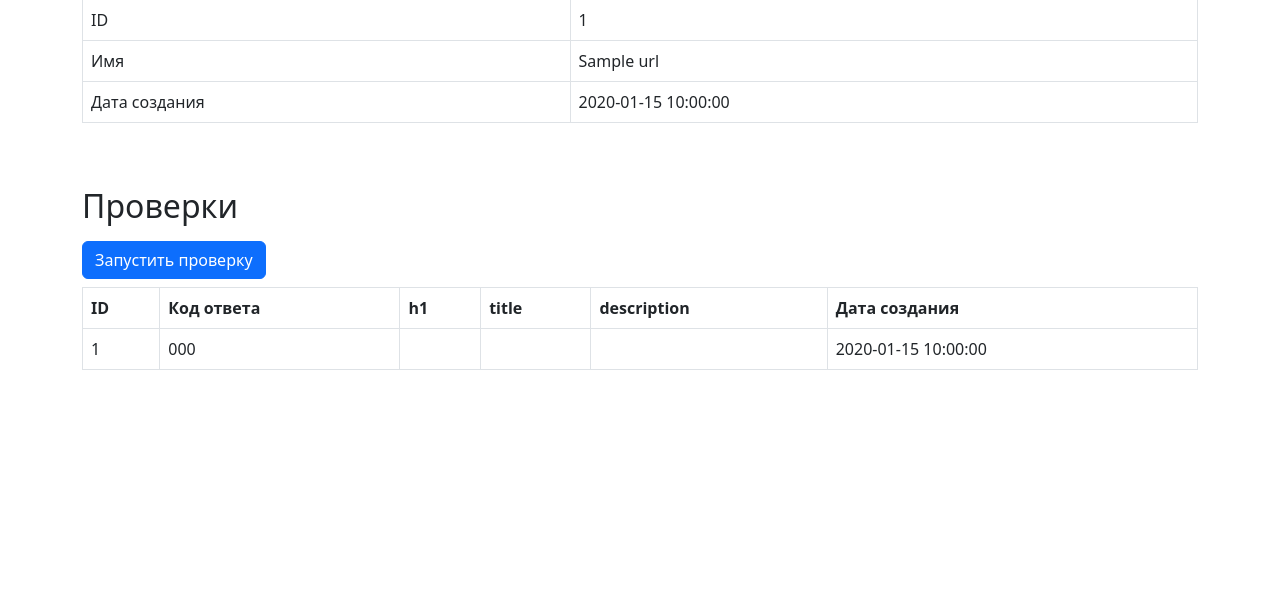
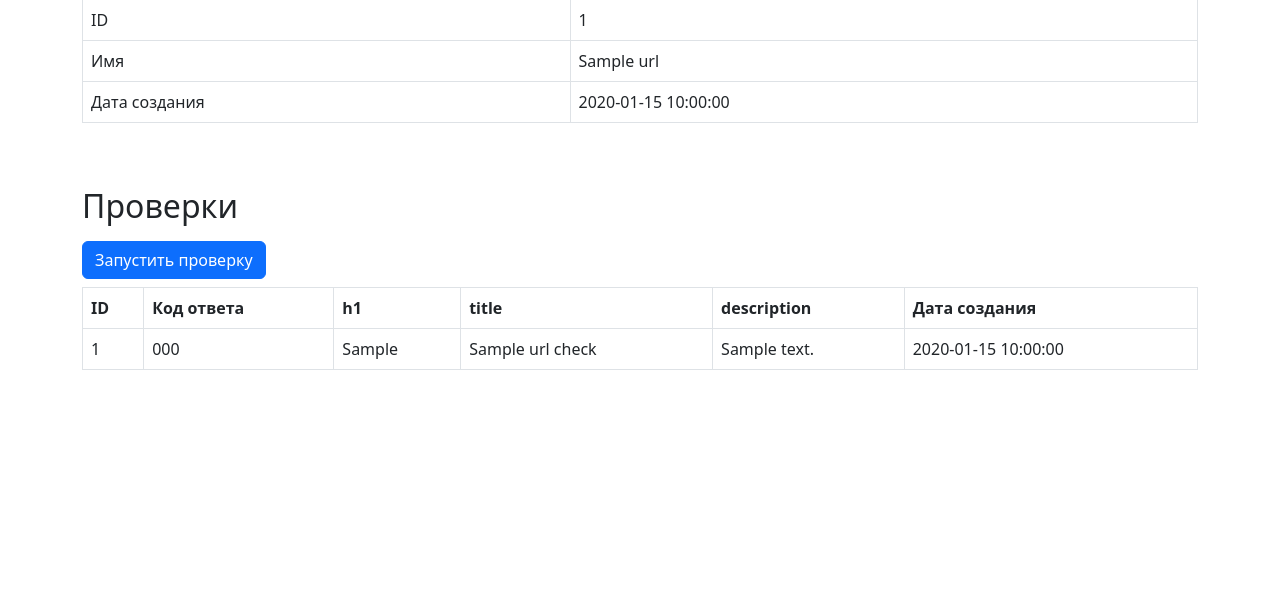
Before and after one commit to ErKir/python-project-83, a Flask app: page /urls/1 in a window 1280 px wide. Shown: the part 129-739 px from the top of the page. Run offline with Flask 3, Linux system fonts and the light colour scheme; a database or web service that is not in the repository returns one stand-in record (values such as "Sample title"); parts of the project's set-up code (start-up, migrations or seed data) failed here and were passed over; some libraries are stand-ins or nearby versions.

Commit message:
feat: add scraper for getting h1, title, description from page'

```diff
--- a/page_analyzer/app.py
+++ b/page_analyzer/app.py
@@ -18,6 +18,7 @@ from dotenv import dotenv_values
 import validators
 from urllib.parse import urlparse, urlunsplit
 from datetime import datetime
+from bs4 import BeautifulSoup
 
 
 def is_valid_url(url):
@@ -39,6 +40,12 @@ def index():
 
 config = dotenv_values("env_vars.env")
 DATABASE_URL = config['DATABASE_URL']
+
+
+def without_null(dict):
+    for key in dict.keys():
+        dict[key] = '' if dict[key] is None else dict[key]
+    return dict
 
 
 # url add
@@ -100,10 +107,6 @@ def urls_get():
         answer = data.fetchall()
         urls = [dict(row) for row in answer]
 
-        def without_null(dict):
-            for key in dict.keys():
-                dict[key] = '' if dict[key] is None else dict[key]
-            return dict
         urls_without_null = list(map(without_null, urls))
         # sort urls by 'id' in descending order
 
@@ -132,14 +135,15 @@ def get_curr_url(id):
 
     with conn.cursor(cursor_factory=psycopg2.extras.RealDictCursor) as data:
         data.execute(
-            'SELECT id, url_id, created_at, status_code '
+            'SELECT id, url_id, created_at, status_code, h1, title, description '
             'FROM url_checks WHERE url_id=%s',
             (str(id),)
         )
         answer = data.fetchall()
         url_checks = [dict(row) for row in answer]
+        urls_without_null = list(map(without_null, url_checks))
         # sort checks by 'id' in descending order
-        url_checks.sort(
+        urls_without_null.sort(
             reverse=True, key=lambda url: url.get('id')
         )
     return render_template(
@@ -148,7 +152,7 @@ def get_curr_url(id):
         id=id,
         name=name,
         created_at=created_at,
-        url_checks=url_checks,
+        url_checks=urls_without_null,
     )
 
 
@@ -179,11 +183,18 @@ def make_check(id):
         return resp
 
     date_time = datetime.now().strftime("%Y-%m-%d")
+    soup = BeautifulSoup(response.text, 'html.parser')
+    h1 = soup.h1.string if soup.h1 else ''
+    title = soup.title.string if soup.title else ''
+    description = soup.find("meta", {"name": "description"})
+    content = description['content'] if description else ''
+    print('h1 = ', h1, 'title = ', title, 'desc = ', content)
+
     with conn.cursor() as db:
         db.execute(
             'INSERT INTO url_checks'
-            '(url_id, created_at, status_code) VALUES (%s, %s, %s)',
-            (str(id), date_time, str(response.status_code))
+            '(url_id, created_at, status_code, h1, title, description) VALUES (%s, %s, %s, %s, %s, %s)',
+            (str(id), date_time, str(response.status_code), h1, title, content)
         )
         conn.commit()
 
@@ -191,9 +202,3 @@ def make_check(id):
         resp = make_response(redirect(url_for('get_curr_url', id=id)))
         resp.headers['X-ID'] = id
         return resp
-
-# 2023-08-07
-#
-# <div class="alert alert-danger" role="alert">
-# Произошла ошибка при проверке</div>
-# <div class="alert alert-success" role="alert">Страница успешно проверена</div>
--- a/page_analyzer/templates/urls_add.html
+++ b/page_analyzer/templates/urls_add.html
@@ -78,9 +78,9 @@
                         <tr>
                             <td>{{ check['id'] }}</td>
                             <td>{{ check['status_code'] }}</td>
-                            <td></td>
-                            <td></td>
-                            <td></td>
+                            <td>{{ check['h1'] }}</td>
+                            <td>{{ check['title'] }}</td>
+                            <td>{{ check['description'] }}</td>
                             <td>{{ check['created_at'] }}</td>
                             {% endfor %}
                         </tr>
```
